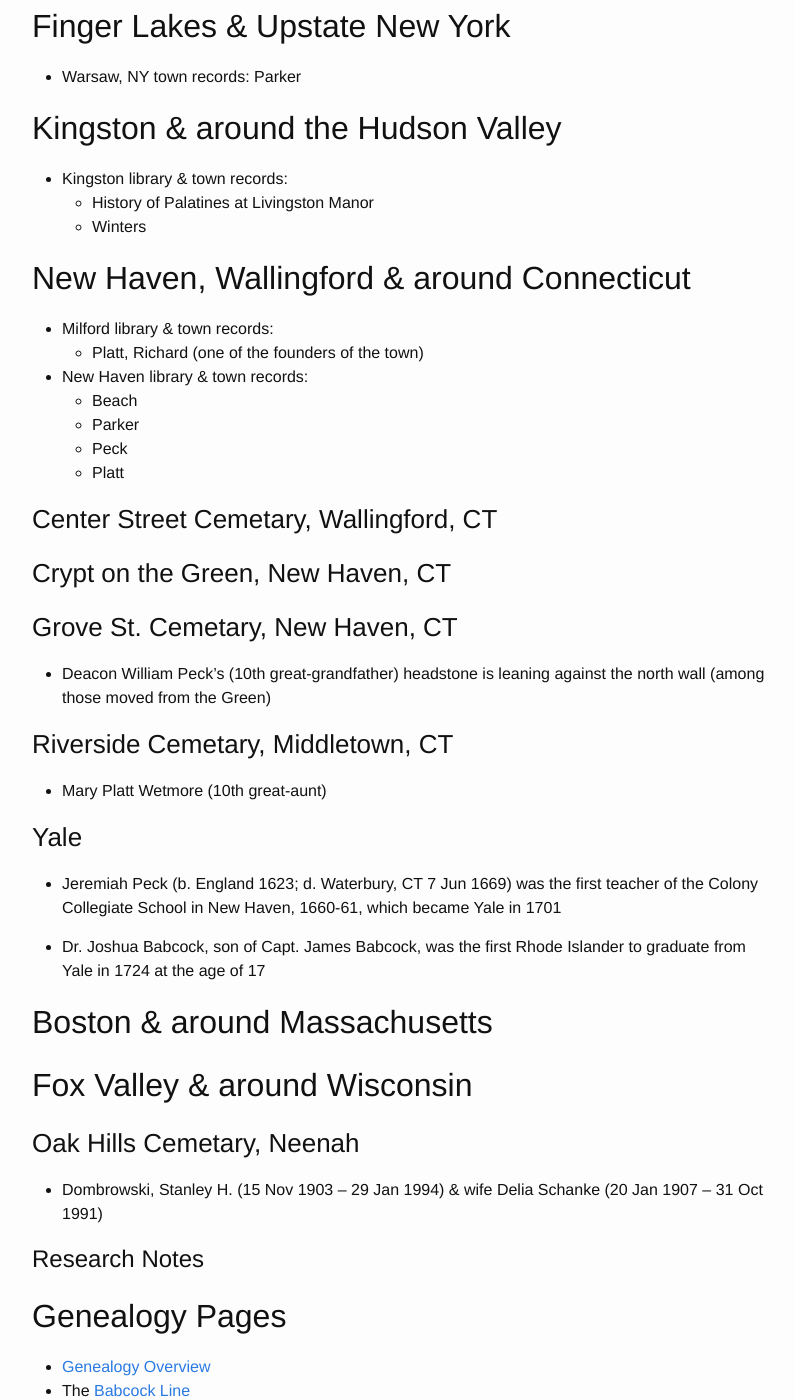
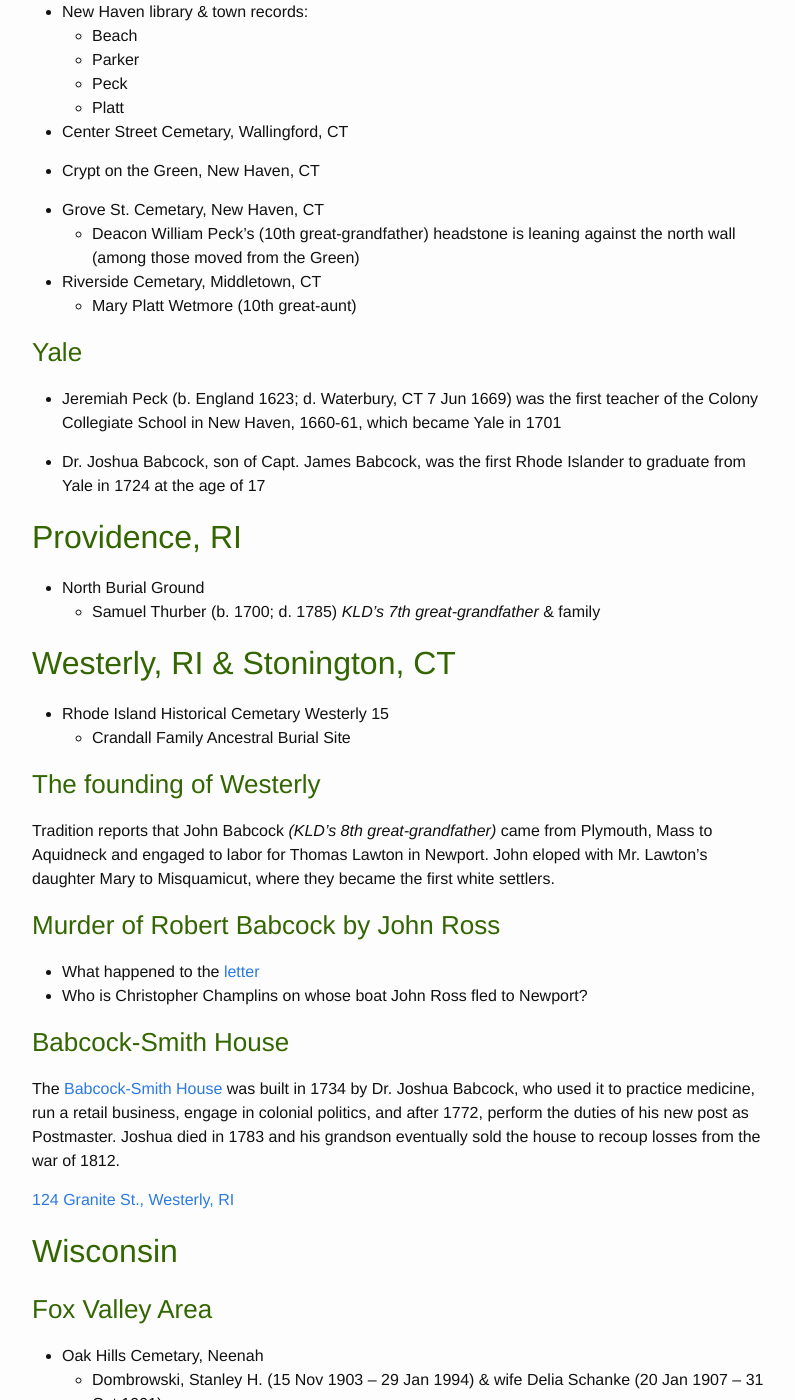
Before and after one commit to kennethd/kennethd.github.io, a Jekyll site: the page built from _posts/2019-04-11-genealogy-research.markdown, in a window 1280 px wide and 1400 px high, scrolled down 10452 px. Shown: the whole window, without its empty margins (238-1033 px from the left). Built offline with Jekyll 4.4.1, drawn with Linux system fonts in a browser that asks for light colours; some of the changed text lies outside the part shown.

```diff
--- a/_includes/genealogy_notes.html
+++ b/_includes/genealogy_notes.html
@@ -32,3 +32,8 @@ there are a number of resources which may be shared among them
 ## Ancestry.com
 
 If you are an ancestry.com subscriber, you can see my tree [here](https://www.ancestry.com/family-tree/tree/79052340/family?cfpid=380070351787&selnode=1)
+
+<style>
+h1 { color: #336600; font-weight: bold; width: 100%; border-bottom: 2px solid #336600; }
+h2, h3 { color: #336600; }
+</style>
--- a/_posts/2019-04-11-genealogy-research.markdown
+++ b/_posts/2019-04-11-genealogy-research.markdown
@@ -56,14 +56,17 @@ Badcock (b. 1612), listed above.
 ## Cass
 
 ## Crandall, John; arr. Newport, RI 1651
+*KLD's 9th great-grandfather via the Babcock line*
 
 John Crandall (b. Monmouthshire, England, 1612) is first documented in New
 England with the Baptist Church in Newport, July 21, 1651.
 
-## Dombrowski, John & brothers; arr. 1893(all of them?)
+*-- from [CrandallGenealogy.com](/genealogy/crandall/2019/04/16/crandallgenealogy-com.html)*
+
+## Dombrowski, John & brothers; arr. PA 1893(all of them?)
 *KLD's great-grandfather*
 
-The 1910 census has John Dombrowski, b. Poland 10 May 1872, and wife Mary
+The 1910 census has John Dombrowski (b. Poland 10 May 1872), and wife Mary
 Pewowar (b. Poland 10 Oct 1877) both arriving in the US in 1893 (17 years
 prior), but only having been married for 13 years.  In the 13 years, they had
 had 10 children, of which 5 were alive, the oldest of them being Stanley (6 yrs)
@@ -119,9 +122,15 @@ they remained 10 years, until Patrick enlisted in the 11th NJ Infantry.
 
 ## Royce
 
+## Thurber
+
+
+
 ## Tuttle
 
 ## Wells
+
+## Wheeler
 
 ## Winter, Heinrich & family, of the 1710 Palatine influx
 *KLD's 7th great-grandfather from the Winters line*
@@ -323,9 +332,66 @@ the convoy departing Newport News on 22 Aug
 
 
 
-# Further Research Needed by Place
+# TODOs: Further Research by Place
+
+## Boston & around Massachusetts
+
+
+## Finger Lakes & Upstate New York
+
+  * Warsaw, NY town records: Parker
+
+
+## Kingston & around the Hudson Valley
+
+  * Kingston library & town records:
+    * History of Palatines at Livingston Manor
+    * Winters
+
+
+## New Haven & Wallingford Connecticut
+
+  * Milford library & town records:
+    * Platt, Richard (one of the founders of the town)
+
+  * New Haven library & town records:
+    * Beach
+    * Parker
+    * Peck
+    * Platt
+
+  * Center Street Cemetary, Wallingford, CT
+
+  * Crypt on the Green, New Haven, CT
+
+  * Grove St. Cemetary, New Haven, CT
+    * Deacon William Peck's (10th great-grandfather) headstone is leaning against
+      the north wall (among those moved from the Green)
+
+  * Riverside Cemetary, Middletown, CT
+    * Mary Platt Wetmore (10th great-aunt)
+
+### Yale
+
+  * Jeremiah Peck (b. England 1623; d. Waterbury, CT 7 Jun 1669) was the first
+    teacher of the Colony Collegiate School in New Haven, 1660-61, which
+    became Yale in 1701
+
+  * Dr. Joshua Babcock, son of Capt. James Babcock, was the first Rhode
+    Islander to graduate from Yale in 1724 at the age of 17
+
+
+
+## Providence, RI
+
+  * North Burial Ground
+    * Samuel Thurber (b. 1700; d. 1785) *KLD's 7th great-grandfather* & family
+
 
 ## Westerly, RI & Stonington, CT
+
+  * Rhode Island Historical Cemetary Westerly 15
+    * Crandall Family Ancestral Burial Site
 
 ### The founding of Westerly
 
@@ -349,60 +415,17 @@ eventually sold the house to recoup losses from the war of 1812.
 
 [124 Granite St., Westerly, RI](https://www.google.com/maps/place/Babcock-Smith+House+Museum/@42.3713826,-71.8199284,15z/data=!4m5!3m4!1s0x0:0x5c5ae0a4ccf0da1c!8m2!3d41.3713826!4d-71.8199284){:target="_blank"}
 
-### Rhode Island Historical Cemetary Westerly 15
 
-  * Crandall Family Ancestral Burial Site
 
-## Finger Lakes & Upstate New York
+## Wisconsin
 
-  * Warsaw, NY town records: Parker
+### Fox Valley Area
 
-## Kingston & around the Hudson Valley
+  * Oak Hills Cemetary, Neenah
+    * Dombrowski, Stanley H. (15 Nov 1903 -- 29 Jan 1994) & wife Delia Schanke (20 Jan 1907 -- 31 Oct 1991)
 
-  * Kingston library & town records:
-    * History of Palatines at Livingston Manor
-    * Winters
+### Mukwa
 
-## New Haven, Wallingford & around Connecticut
-
-  * Milford library & town records:
-    * Platt, Richard (one of the founders of the town)
-
-  * New Haven library & town records:
-    * Beach
-    * Parker
-    * Peck
-    * Platt
-
-### Center Street Cemetary, Wallingford, CT
-
-### Crypt on the Green, New Haven, CT
-
-### Grove St. Cemetary, New Haven, CT
-
-  * Deacon William Peck's (10th great-grandfather) headstone is leaning against
-    the north wall (among those moved from the Green)
-
-### Riverside Cemetary, Middletown, CT
-
-  * Mary Platt Wetmore (10th great-aunt)
-
-### Yale
-
-  * Jeremiah Peck (b. England 1623; d. Waterbury, CT 7 Jun 1669) was the first
-    teacher of the Colony Collegiate School in New Haven, 1660-61, which
-    became Yale in 1701
-
-  * Dr. Joshua Babcock, son of Capt. James Babcock, was the first Rhode
-    Islander to graduate from Yale in 1724 at the age of 17
-
-## Boston & around Massachusetts
-
-## Fox Valley & around Wisconsin
-
-### Oak Hills Cemetary, Neenah
-
-  * Dombrowski, Stanley H. (15 Nov 1903 -- 29 Jan 1994) & wife Delia Schanke (20 Jan 1907 -- 31 Oct 1991)
 
 
 {% include genealogy_notes.html %}
```
Also changed, not shown: other parts of _posts/2019-04-11-genealogy-research.markdown (+2 -2 lines).
